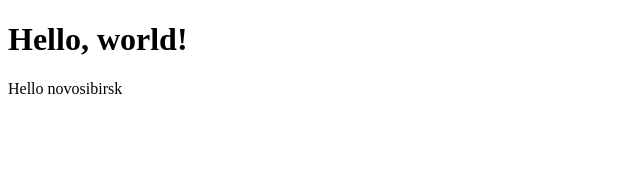
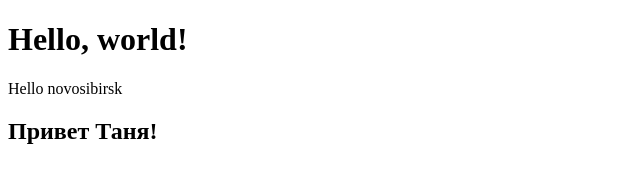
Before and after one commit to Alekskepta/woodtech---layout, a plain HTML site: page index.html in a window 1280 px wide. Shown: the whole page, without its empty margins (0-640 px from the left). Drawn offline with Linux system fonts and the light colour scheme.

Commit message:
privet tanya

```diff
--- a/index.html
+++ b/index.html
@@ -8,5 +8,6 @@
 <body>
 <h1>Hello, world!</h1>
 <p>Hello novosibirsk</p>
+<h2>Привет Таня!</h2>
 </body>
 </html>
```
